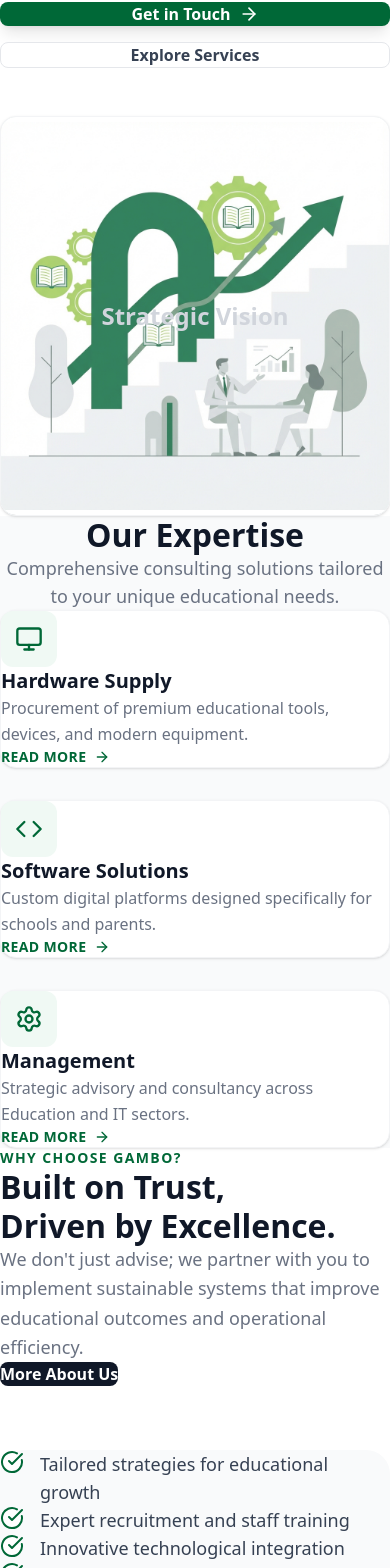
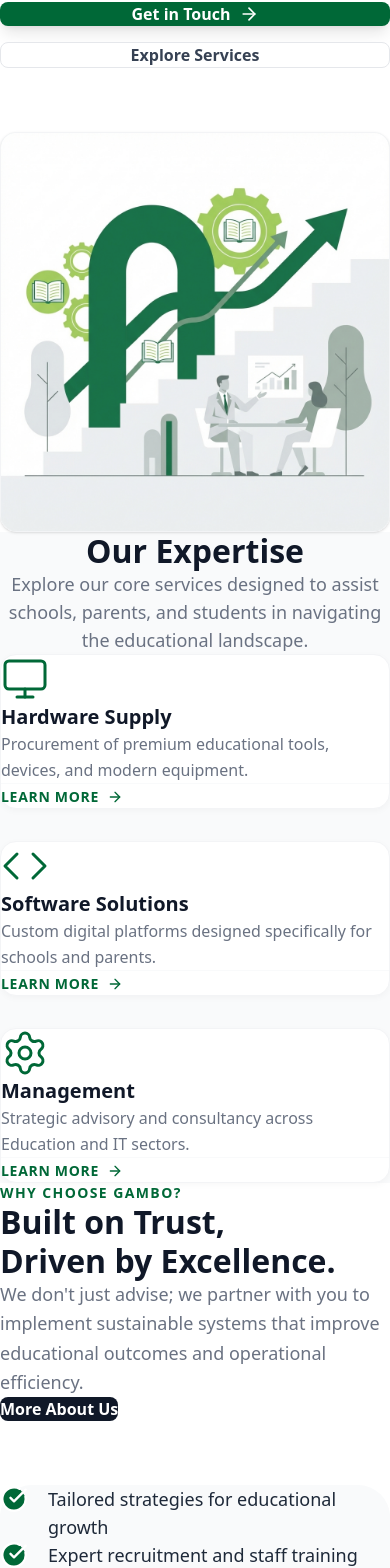
Before and after one commit to samkiell/GamboConsultancy, a Next.js app: page / in a window 390 px wide. Shown: the part 267-1835 px from the top of the page. Built offline with nearby package versions, Linux system fonts and the light colour scheme.

Commit message:
feat: Implement initial homepage layout and responsive navigation bar.

```diff
--- a/src/app/page.tsx
+++ b/src/app/page.tsx
@@ -38,8 +38,9 @@ export default function Home() {
           - Two-column layout on desktop, stacked on mobile.
           - Vertical padding: min 120px desktop (pt-32), 64px mobile (pt-24 to clear nav).
       */}
+      {/* Hero Section */}
       <section className="relative pt-32 pb-16 md:pt-48 md:pb-32 bg-white">
-        <div className="max-w-[1400px] mx-auto px-8 md:px-24 lg:px-32 grid grid-cols-1 lg:grid-cols-2 gap-12 items-center">
+        <div className="max-w-6xl mx-auto px-6 md:px-12 lg:px-16 grid grid-cols-1 lg:grid-cols-2 gap-16 items-center">
 
           {/* Left Column: Content */}
           <motion.div
@@ -52,13 +53,11 @@ export default function Home() {
               Corporate Education & Consulting
             </span>
 
-            {/* Headline */}
             <h1 className="text-4xl md:text-6xl lg:text-7xl font-bold text-gray-900 leading-[1.1] mb-6 tracking-tight">
               Empowering <br />
               <span className="text-[var(--primary)]">Education</span> with Strategy.
             </h1>
 
-            {/* Subtext */}
             <p className="text-lg md:text-xl text-gray-500 leading-relaxed mb-10 max-w-lg font-light">
               Gambo Consultancy provides expert solutions, training, and support for schools, parents, and students to achieve sustainable excellence.
             </p>
@@ -79,29 +78,22 @@ export default function Home() {
             </div>
           </motion.div>
 
-          {/* Right Column: Image/Illustration */}
+          {/* Right Column: Image */}
           <motion.div
             initial={{ opacity: 0, x: 20 }}
             animate={{ opacity: 1, x: 0 }}
             transition={{ duration: 0.6, delay: 0.2 }}
             className="relative h-[400px] md:h-[600px] w-full bg-gray-50 rounded-2xl overflow-hidden shadow-sm border border-gray-100"
           >
-             {/* Abstract/Corporate representation */}
              <div className="absolute inset-0 bg-[var(--primary)]/5 flex items-center justify-center">
-                {/* Placeholders for the actual illustration */}
                 <div className="relative w-full h-full p-12">
-                   <div className="w-full h-full bg-white rounded-xl shadow-sm flex items-center justify-center text-gray-200">
+                   <div className="w-full h-full bg-white rounded-xl shadow-sm flex items-center justify-center text-gray-200 overflow-hidden relative">
                       <Image
                         src="/hero-consulting.png"
                         alt="Consulting Strategy"
-                        width={600}
-                        height={600}
-                        className="object-cover opacity-80"
+                        fill
+                        className="object-cover opacity-90 hover:scale-105 transition-transform duration-700"
                       />
-                      {/* Fallback if no image */}
-                      <div className="absolute inset-0 flex items-center justify-center text-gray-300 font-bold text-2xl">
-                        Strategic Vision
-                      </div>
                    </div>
                 </div>
              </div>
@@ -112,13 +104,15 @@ export default function Home() {
 
       {/* 3. Services Preview Section */}
       <section className="py-24 bg-[var(--bg-soft)]">
-        <div className="max-w-[1400px] mx-auto px-8 md:px-24 lg:px-32">
-          <div className="text-center mb-16 max-w-2xl mx-auto">
-            <h2 className="text-3xl md:text-5xl font-bold text-gray-900 mb-4">Our Expertise</h2>
-            <p className="text-gray-500 text-lg">Comprehensive consulting solutions tailored to your unique educational needs.</p>
+        <div className="max-w-6xl mx-auto px-6 md:px-12 lg:px-16">
+          <div className="text-center mb-20 max-w-2xl mx-auto">
+            <h2 className="text-3xl md:text-5xl font-bold text-gray-900 mb-6">Our Expertise</h2>
+            <p className="text-gray-500 text-lg">
+              Explore our core services designed to assist schools, parents, and students in navigating the educational landscape.
+            </p>
           </div>
 
-          <div className="grid grid-cols-1 md:grid-cols-3 gap-8">
+          <div className="grid grid-cols-1 md:grid-cols-2 lg:grid-cols-3 gap-8">
             {services.map((service, i) => (
               <motion.div
                 key={i}
@@ -126,18 +120,26 @@ export default function Home() {
                 whileInView={{ opacity: 1, y: 0 }}
                 viewport={{ once: true }}
                 transition={{ delay: i * 0.1 }}
-                className="bg-white p-10 rounded-2xl border border-gray-100 shadow-sm hover:shadow-xl hover:-translate-y-1 transition-all duration-300 group"
+                className="bg-white p-8 md:p-10 rounded-2xl border border-gray-100 shadow-[0_2px_8px_-2px_rgba(0,0,0,0.05)] hover:shadow-[0_12px_24px_-8px_rgba(0,0,0,0.1)] hover:-translate-y-1 transition-all duration-300 group flex flex-col h-full"
               >
-                <div className="w-14 h-14 bg-[var(--primary-bg)] rounded-xl flex items-center justify-center text-[var(--primary)] mb-8 group-hover:scale-110 transition-transform">
-                  <service.icon size={28} />
+                {/* Clean Icon Style - No Box */}
+                <div className="mb-6 text-[var(--primary)] group-hover:scale-110 transition-transform origin-left duration-300">
+                  <service.icon size={48} strokeWidth={1.5} />
                 </div>
-                <h3 className="text-xl font-bold text-gray-900 mb-4">{service.title}</h3>
-                <p className="text-gray-500 leading-relaxed mb-8">
+
+                <h3 className="text-xl font-bold text-gray-900 mb-4 group-hover:text-[var(--primary)] transition-colors">
+                  {service.title}
+                </h3>
+
+                <p className="text-gray-500 leading-relaxed mb-8 flex-grow">
                   {service.desc}
                 </p>
-                <Link href="/services" className="text-[var(--primary)] font-semibold flex items-center gap-2 group-hover:gap-3 transition-all text-sm uppercase tracking-wide">
-                  Read More <ArrowRight size={16} />
-                </Link>
+
+                <div className="mt-auto pt-6 border-t border-gray-50">
+                   <Link href="/services" className="inline-flex items-center gap-2 text-[var(--primary)] font-semibold text-sm uppercase tracking-wider group-hover:gap-3 transition-all">
+                     Learn More <ArrowRight size={16} />
+                   </Link>
+                </div>
               </motion.div>
             ))}
           </div>
@@ -146,7 +148,7 @@ export default function Home() {
 
       {/* 4. Why Choose Us Section */}
       <section className="py-24 bg-white">
-        <div className="max-w-[1400px] mx-auto px-8 md:px-24 lg:px-32 grid grid-cols-1 lg:grid-cols-2 gap-16 items-center">
+        <div className="max-w-6xl mx-auto px-6 md:px-12 lg:px-16 grid grid-cols-1 lg:grid-cols-2 gap-16 items-center">
 
           {/* Left Text Block */}
           <div>
@@ -163,14 +165,14 @@ export default function Home() {
           </div>
 
           {/* Right Checklist */}
-          <div className="bg-[var(--bg-soft)] p-8 md:p-12 rounded-3xl">
-            <ul className="space-y-6">
+          <div className="bg-[var(--bg-soft)] p-10 md:p-14 rounded-[2rem]">
+            <ul className="space-y-8">
               {checklist.map((item, i) => (
-                <li key={i} className="flex items-start gap-4">
-                  <div className="mt-1 flex-shrink-0 text-[var(--primary)]">
-                    <CheckCircle size={24} className="fill-white text-[var(--primary)]" />
+                <li key={i} className="flex items-start gap-5">
+                  <div className="mt-1 flex-shrink-0">
+                    <CheckCircle size={28} className="fill-[var(--primary)] text-white" />
                   </div>
-                  <span className="text-lg font-medium text-gray-700">{item}</span>
+                  <span className="text-lg md:text-xl font-medium text-gray-800">{item}</span>
                 </li>
               ))}
             </ul>
@@ -181,8 +183,7 @@ export default function Home() {
 
       {/* Final CTA */}
       <section className="py-24 bg-[var(--primary)] text-white text-center">
-        <div className="max-w-[1400px] mx-auto px-8 md:px-24 lg:px-32">
-
+        <div className="max-w-4xl mx-auto px-6 md:px-12">
           <h2 className="text-3xl md:text-5xl font-bold mb-6">Ready to elevate your institution?</h2>
           <p className="text-white/80 text-xl mb-10 max-w-2xl mx-auto">
             Book a session with our consultants today.
@@ -196,6 +197,8 @@ export default function Home() {
         </div>
       </section>
 
+
+
     </main>
   );
 }
--- a/src/components/Footer.tsx
+++ b/src/components/Footer.tsx
@@ -8,7 +8,7 @@ export default function Footer() {
   return (
     <footer className="bg-white border-t border-gray-100 pt-20 pb-10">
 
-      <div className="max-w-[1400px] mx-auto px-8 md:px-24 lg:px-32">
+      <div className="max-w-6xl mx-auto px-6 md:px-12 lg:px-16">
         <div className="grid grid-cols-1 md:grid-cols-4 gap-12 mb-20">
           <div className="col-span-1 md:col-span-2">
             <Link href="/" className="inline-block mb-8">
--- a/src/components/Navbar.tsx
+++ b/src/components/Navbar.tsx
@@ -19,11 +19,13 @@ export default function Navbar() {
   const links = [
     { name: 'About Us', href: '/about' },
     { name: 'Services', href: '/services' },
+        { name: 'Contact', href: '/contact' },
+
   ];
 
   return (
     <nav className={`fixed top-0 left-0 right-0 z-50 transition-all duration-300 ${scrolled ? 'bg-white/95 backdrop-blur-md shadow-sm' : 'bg-white border-b border-gray-50'} py-4`}>
-      <div className="max-w-[1400px] mx-auto px-8 md:px-24 lg:px-32 flex items-center justify-between h-auto min-h-[80px]">
+      <div className="max-w-6xl mx-auto px-6 md:px-12 lg:px-16 flex items-center justify-between h-auto min-h-[80px]">
 
         {/* Left: Logo - Fixed width to help centering */}
         <div className="flex-shrink-0">
```
